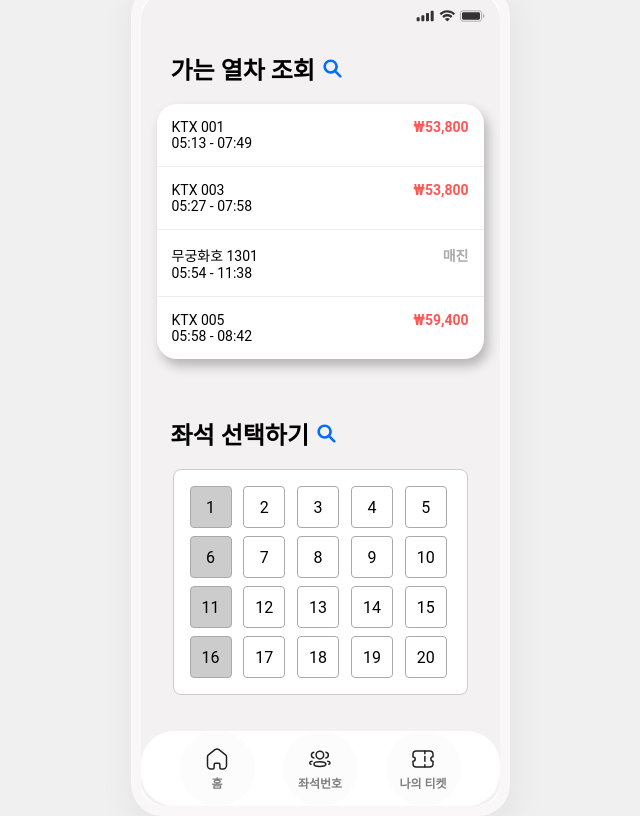
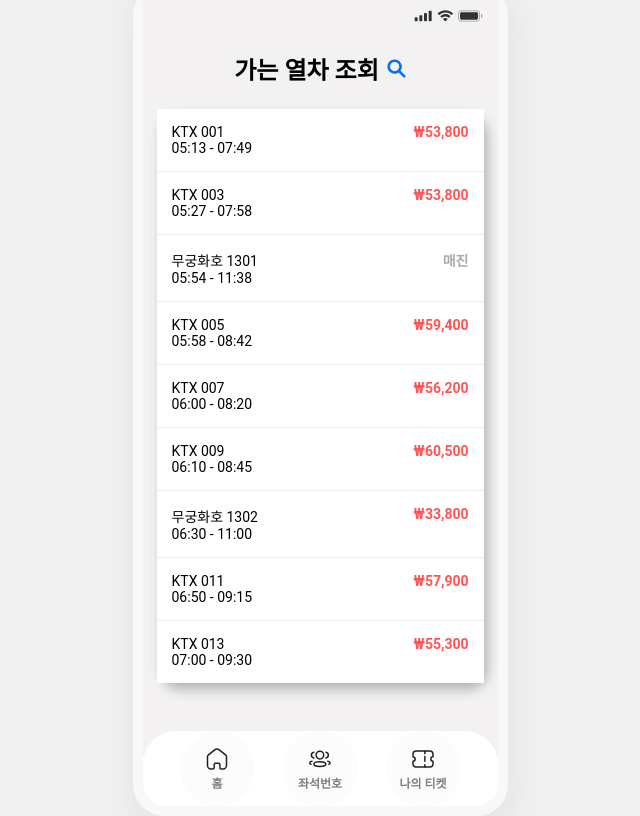
Before and after one commit to Choi-jujuyeon/TrainReservationSystem, a React (Create React App) app in the folder front/: page /selectReservation in a window 1280 px wide. Shown: the whole page, without its empty margins (320-960 px from the left). Built offline with nearby package versions, Linux system fonts and the light colour scheme.

Commit message:
feat: create trainList layout

```diff
--- a/front/src/components/ReservCheckModal.jsx
+++ b/front/src/components/ReservCheckModal.jsx
@@ -14,7 +14,7 @@
                     <Link to="/main">
                         <Button>홈으로 돌아가기</Button>
                     </Link>
-                    <Link to="/mypage">
+                    <Link to="/myticket">
                         <Button primary>예약 조회하기</Button>
                     </Link>
                 </ButtonContainer>
--- a/front/src/pages/Loading.jsx
+++ b/front/src/pages/Loading.jsx
@@ -1,6 +1,19 @@
 import styled from "styled-components";
+import { useNavigate } from "react-router-dom";
+import { useEffect } from "react";
+const Loading = ({ text, navigateTo }) => {
+    const navigate = useNavigate(); // useNavigate hook
 
-const Loading = () => {
+    useEffect(() => {
+        // 3초 후에 navigateTo 페이지로 이동
+        const timer = setTimeout(() => {
+            navigate(navigateTo); // props로 받은 navigateTo 경로로 이동
+        }, 2000);
+
+        // Cleanup timer on unmount
+        return () => clearTimeout(timer);
+    }, [navigate, navigateTo]);
+
     return (
         <Container>
             <LoaderWrapper>
@@ -12,7 +25,7 @@
                     <Dot />
                 </Dots>
             </LoaderWrapper>
-            <Text>결제가 진행중입니다 !</Text>
+            <Text>{text}</Text>
         </Container>
     );
 };
@@ -33,11 +46,16 @@
     background-color: black;
     width: 100%;
     height: 100%;
-    border-radius: 30px;
+    /* height: 100vh; // 화면 꽉 채우기 위해 100vh 설정 */
+    position: absolute; // absolute로 설정해서 화면에 덮어씌우기
+    top: 0;
+    left: 0;
     display: flex;
     flex-direction: column;
     justify-content: center;
     align-items: center;
+    border-radius: 26px;
+    z-index: 999999;
 `;
 
 const LoaderWrapper = styled.div`
@@ -102,14 +120,11 @@
 const Dots = styled.div`
     position: relative;
     background-color: yellowgreen;
-    /* margin-top: 300px; */
-    /* margin-bottom: 10px; */
 `;
 
 const Dot = styled.div`
     background-color: antiquewhite;
     position: absolute;
-    /* top: 8px; */
     bottom: 9px;
     width: 10px;
     height: 10px;
--- a/front/src/pages/SelectReservation.jsx
+++ b/front/src/pages/SelectReservation.jsx
@@ -1,12 +1,140 @@
-import React from "react";
 import styled from "styled-components";
+import { useState } from "react";
 import Navigation from "../components/Navigation";
 
 const SelectReservation = () => {
+    const [selectedTrain, setSelectedTrain] = useState(null);
+    const [showSeatSection, setShowSeatSection] = useState(false);
+
+    const handleTrainSelect = (train) => {
+        setSelectedTrain(train);
+        setShowSeatSection(true); // 기차 선택 시 좌석 선택 화면을 띄우기
+    };
+
+    const toggleSeatSection = () => {
+        setShowSeatSection((prev) => !prev);
+    };
+
+    const trainData = [
+        {
+            id: 1,
+            name: "KTX 001",
+            time: "05:13 - 07:49",
+            price: "₩53,800",
+            soldOut: false,
+        },
+        {
+            id: 2,
+            name: "KTX 003",
+            time: "05:27 - 07:58",
+            price: "₩53,800",
+            soldOut: false,
+        },
+        {
+            id: 3,
+            name: "무궁화호 1301",
+            time: "05:54 - 11:38",
+            price: "매진",
+            soldOut: true,
+        },
+        {
+            id: 4,
+            name: "KTX 005",
+            time: "05:58 - 08:42",
+            price: "₩59,400",
+            soldOut: false,
+        },
+        {
+            id: 5,
+            name: "KTX 007",
+            time: "06:00 - 08:20",
+            price: "₩56,200",
+            soldOut: false,
+        },
+        {
+            id: 6,
+            name: "KTX 009",
+            time: "06:10 - 08:45",
+            price: "₩60,500",
+            soldOut: false,
+        },
+        {
+            id: 7,
+            name: "무궁화호 1302",
+            time: "06:30 - 11:00",
+            price: "₩33,800",
+            soldOut: false,
+        },
+        {
+            id: 8,
+            name: "KTX 011",
+            time: "06:50 - 09:15",
+            price: "₩57,900",
+            soldOut: false,
+        },
+        {
+            id: 9,
+            name: "KTX 013",
+            time: "07:00 - 09:30",
+            price: "₩55,300",
+            soldOut: false,
+        },
+    ];
+
+    // 예약된 좌석 정보
+    const reservedSeats = [
+        { row: 3, col: 2 },
+        { row: 4, col: 2 },
+        { row: 6, col: 1 },
+        { row: 6, col: 2 },
+    ];
+
+    const isSeatReserved = (row, col) => {
+        return reservedSeats.some(
+            (seat) => seat.row === row && seat.col === col
+        );
+    };
+
+    // 좌석 레이블 배열 (기둥 포함)
+    const seatLabels = [
+        "a-01",
+        "b-01",
+        "c-01",
+        "d-01",
+        "a-02",
+        "b-02",
+        "c-02",
+        "d-02",
+        "a-03",
+        "매진",
+        "c-03",
+        "d-03",
+        "a-04",
+        "매진",
+        "c-04",
+        "d-04",
+
+        "a-05",
+        "b-05",
+        "c-05",
+        "d-05",
+        "매진",
+        "매진",
+        "c-06",
+        "d-06",
+        "a-07",
+        "b-07",
+        "c-07",
+        "d-07",
+        "a-08",
+        "b-08",
+        "c-08",
+        "d-08",
+    ];
+
     return (
         <Container>
             {/* Train List Section */}
-            <Section>
             <Title>
                 가는 열차 조회
                 <img
@@ -14,106 +142,110 @@
                     alt="search"
                 />
             </Title>
+            <Section>
                 <TrainList>
-                    <TrainRow>
+                    {trainData.map((train) => (
+                        <TrainRow
+                            key={train.id}
+                            onClick={() => handleTrainSelect(train)}
+                            selected={selectedTrain?.id === train.id}
+                        >
                             <TrainInfo>
-                            <div>KTX 001</div>
-                            <div>05:13 - 07:49</div>
+                                <div>{train.name}</div>
+                                <div>{train.time}</div>
                             </TrainInfo>
-                        <Price>₩53,800</Price>
+                            <Price
+                                style={train.soldOut ? { color: "#aaa" } : {}}
+                            >
+                                {train.soldOut ? "매진" : train.price}
+                            </Price>
                         </TrainRow>
-                    <TrainRow>
-                        <TrainInfo>
-                            <div>KTX 003</div>
-                            <div>05:27 - 07:58</div>
-                        </TrainInfo>
-                        <Price>₩53,800</Price>
-                    </TrainRow>
-                    <TrainRow>
-                        <TrainInfo>
-                            <div>무궁화호 1301</div>
-                            <div>05:54 - 11:38</div>
-                        </TrainInfo>
-                        <Price style={{ color: "#aaa" }}>매진</Price>
-                    </TrainRow>
-                    <TrainRow>
-                        <TrainInfo>
-                            <div>KTX 005</div>
-                            <div>05:58 - 08:42</div>
-                        </TrainInfo>
-                        <Price>₩59,400</Price>
-                    </TrainRow>
+                    ))}
                 </TrainList>
             </Section>
 
             {/* Seat Selection Section */}
-            <Section>
-                <Title>
-                    좌석 선택하기
+            {showSeatSection && selectedTrain && (
+                <SeatSection>
+                    <CloseButton onClick={toggleSeatSection}>X</CloseButton>
+                    <Title>좌석 선택하기</Title>
                     <img
-                        src={`${process.env.PUBLIC_URL}/assets/icons/search.svg`}
-                        alt="search"
+                        src={`${process.env.PUBLIC_URL}/assets/icons/selectseat.svg`}
+                        alt="arrow"
                     />
-                </Title>
                     <SeatSelection>
                         <SeatGrid>
-                        {[...Array(20)].map((_, index) => (
-                            <Seat key={index} available={index % 5 !== 0}>
-                                {index + 1}
+                            {seatLabels.map((label, index) => {
+                                const row = Math.floor(index / 4); // 0부터 7까지의 행
+                                const col = index % 4; // 각 행에 대해 0부터 3까지 열
+                                const isReserved = isSeatReserved(
+                                    row + 1,
+                                    col + 1
+                                );
+                                const isPillar = label === "기둥"; // 기둥 확인
+
+                                return (
+                                    <Seat
+                                        key={index}
+                                        available={!isReserved && !isPillar}
+                                        style={
+                                            isPillar
+                                                ? { backgroundColor: "#ccc" }
+                                                : {}
+                                        }
+                                    >
+                                        {isPillar ? "기둥" : label}
                                     </Seat>
-                        ))}
+                                );
+                            })}
                         </SeatGrid>
                     </SeatSelection>
-            </Section>
+                </SeatSection>
+            )}
+
             <Navigation />
         </Container>
     );
 };
+
 export default SelectReservation;
 
 const Container = styled.div`
-    /* font-family: Arial, sans-serif; */
     width: 100%;
     height: 100%;
-    margin: 0 auto;
     background-color: #f3f1f1;
+    display: flex;
+    flex-direction: column;
+    justify-content: center;
+    align-items: center;
+    margin-bottom: 50px;
+`;
+
+const Section = styled.div`
+    margin: 5px;
     border-radius: 25px;
 `;
 
-const Section = styled.div`
-    margin: 16px;
-`;
-
 const Title = styled.div`
-    margin-top: 57px;
+    margin-top: 24px;
     margin-bottom: 18px;
     gap: 8px;
     display: flex;
+
     font-size: 24px;
     font-weight: bold;
     margin-left: 14px;
     margin-right: 14px;
 `;
+
 const TrainList = styled.div`
-    /* border: 1px solid #ccc; */
-    /* border-radius: 8px; */
-    /* overflow: hidden;s */
-    background-color: #fff;
-    /* background-color: red; */
     background-color: white;
     width: 327px;
-    /* height: 386px; */
     display: flex;
     flex-direction: column;
-    justify-content: stretch;
-    /* align-items: center; */
-    /* gap: 30px; */
-    background-color: rgb(255, 255, 255);
     border-radius: 20px;
     box-shadow: 4px 7px 12px rgba(0, 0, 0, 0.25);
     margin-bottom: 36px;
-
-    /* padding: ; */
 `;
 
 const TrainRow = styled.div`
@@ -121,8 +253,14 @@
     justify-content: space-between;
     padding: 15px;
     border-bottom: 1px solid #eee;
+    background-color: ${(props) => (props.selected ? "#f0f0f0" : "white")};
+    cursor: pointer;
     &:last-child {
         border-bottom: none;
+    }
+    &:hover {
+        background-color: ${(props) =>
+            props.selected ? "#f0f0f0" : "#f7f7f7"};
     }
 `;
 
@@ -138,31 +276,58 @@
     font-weight: bold;
 `;
 
+const SeatSection = styled.div`
+    position: absolute;
+    top: 0;
+    width: 100%;
+    height: 100%;
+    border-radius: 29px;
+    background-color: white;
+    box-shadow: 4px 7px 12px rgba(0, 0, 0, 0.25);
+    z-index: 10;
+    display: flex;
+    flex-direction: column;
+    justify-content: center;
+    align-items: center;
+    img {
+        height: 200px;
+        width: 100%;
+    }
+`;
+
+const CloseButton = styled.div`
+    font-size: 24px;
+    font-weight: 500;
+    position: absolute;
+    top: 105px;
+    right: 30px;
+    cursor: pointer;
+`;
+
 const SeatSelection = styled.div`
-    margin: 16px;
-    padding: 16px;
-    background-color: #fff;
-    border: 1px solid #ccc;
-    border-radius: 8px;
+    display: flex;
+    justify-content: center;
 `;
 
 const SeatGrid = styled.div`
     display: grid;
-    grid-template-columns: repeat(5, 1fr);
+    grid-template-columns: repeat(4, 1fr);
     gap: 8px;
+    width: 100%;
+    padding: 10px;
+    justify-items: center;
 `;
 
 const Seat = styled.div`
-    width: 40px;
+    width: 70px;
     height: 40px;
+    background-color: ${(props) => (props.available ? "#42A5F5" : "#eeeeee")};
     display: flex;
     justify-content: center;
     align-items: center;
-    background-color: ${(props) => (props.available ? "#fff" : "#ccc")};
-    border: 1px solid #aaa;
-    border-radius: 4px;
+    border-radius: 10px;
     cursor: ${(props) => (props.available ? "pointer" : "not-allowed")};
-    &:hover {
-        background-color: ${(props) => (props.available ? "#e0e0e0" : "#ccc")};
-    }
+    font-weight: bold;
+    font-size: 14px;
+    color: white;
 `;
```
Also changed, not shown: front/src/components/ReservToggle.jsx (+25 -12 lines), front/public/assets/icons/selectseat.svg (added). Lines whose indentation alone changed are shown as unchanged.
